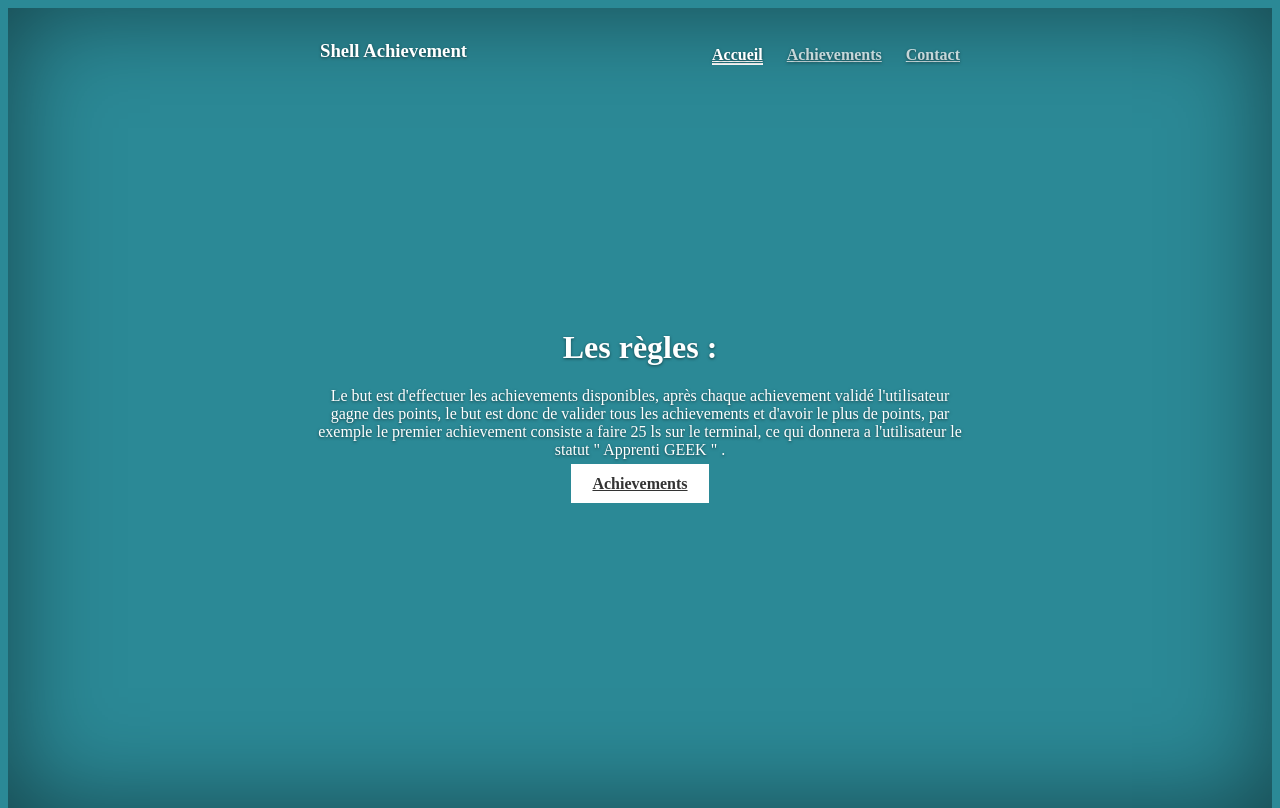
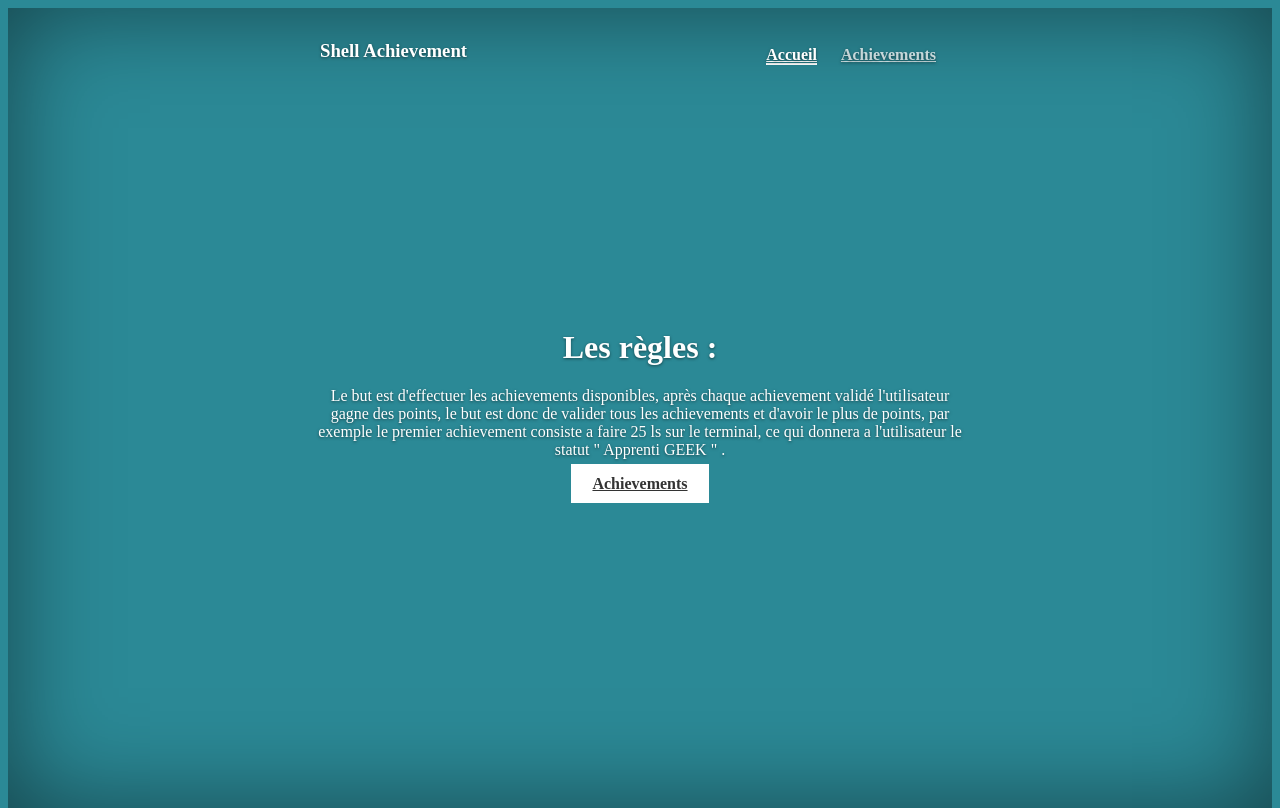
Before and after one commit to Bolbox/pinto_m.github.io, a plain HTML site: page Accueil.html in a window 1280 px wide. Drawn offline with nearby package versions, Linux system fonts and the light colour scheme; a script that the page names is missing.

Commit message:
Update Accueil.html

```diff
--- a/Accueil.html
+++ b/Accueil.html
@@ -40,7 +40,7 @@
               <ul class="nav masthead-nav">
                 <li class="active"><a href="#">Accueil</a></li>
                 <li><a href="index.html">Achievements</a></li>
-                <li><a href="#">Contact</a></li>
+                <li><a href="#"></a></li>
               </ul>
             </div>
           </div>
```
